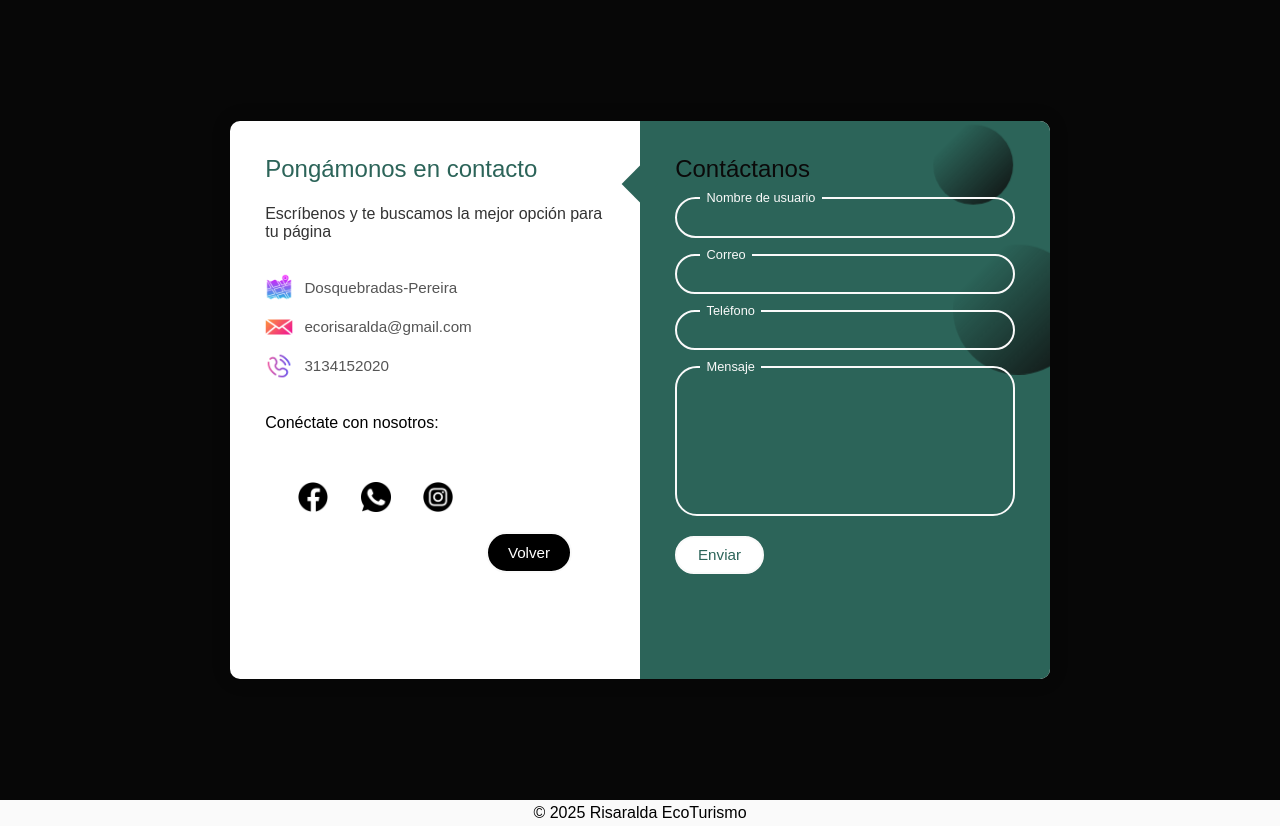
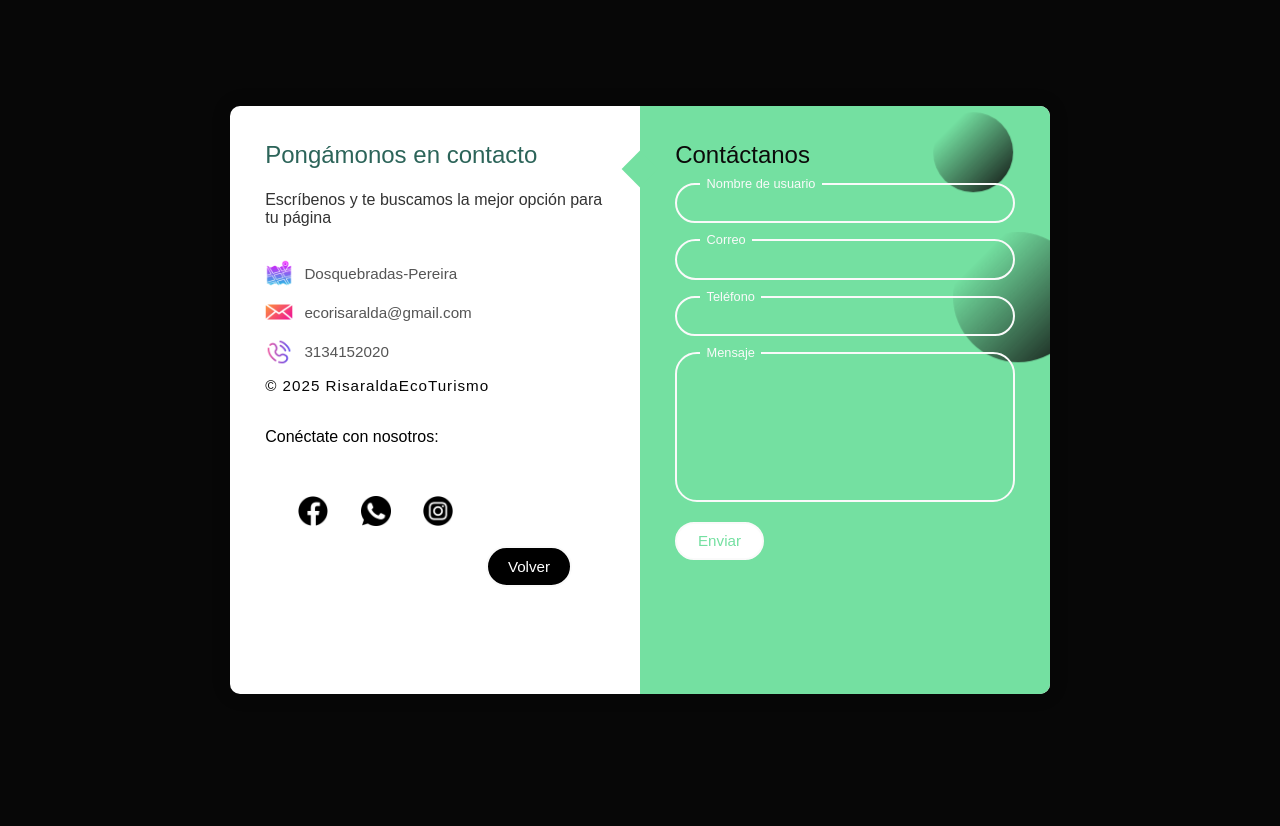
Before and after one commit to Juanjo200701/Proyecto_Formativo, a PHP site: page /contacto.html in a window 1280 px wide. After the commit the page ends 694 px from the top, so only its background shows below. Run offline with PHP 8.4, Linux system fonts and the light colour scheme.

Commit message:
cambio en contactos

```diff
--- a/contacto.html
+++ b/contacto.html
@@ -27,6 +27,9 @@
                     <div class="information">
                         <img src="imagenes/telefono.png" class="icon" alt="">
                         <p>3134152020</p>
+                    </div>
+                    <div class="information copyright">
+                        <p>&copy; 2025 RisaraldaEcoTurismo</p>
                     </div>
                 </div>
                 <div class="social-media">
@@ -84,7 +87,7 @@
             </div>
         </div>
     </div>
-    <footer>© 2025 Risaralda EcoTurismo</footer>
+    <!-- <footer>© 2025 Risaralda EcoTurismo</footer> -->
 
 </body>
 
--- a/css/contacto.css
+++ b/css/contacto.css
@@ -13,7 +13,7 @@ body,input,textarea{
     position: relative;
     width: 100%;
     min-height: 100vh ;
-    padding: 2rem;
+    /* padding: 2rem; */
     background-color: #070707;
     overflow: hidden;
     display: flex;
@@ -33,7 +33,7 @@ body,input,textarea{
 }
 
 .contact-form{
-    background-color: #2c6459;
+    background-color: #74e0a1;
     position: relative;
 
 }
@@ -63,7 +63,7 @@ body,input,textarea{
     position: absolute;
     width: 26px;
     height: 26px;
-    background-color:#2c6459;
+    background-color:#74e0a1;
     transform: rotate(45deg);
     top: 50px;
     left: -13px;
@@ -132,7 +132,7 @@ textarea.input{
     background-color: #fff;
     border: 2px solid #fafafa;
     font-size: 0.95rem;
-    color: #2c6459;
+    color: #74e0a1;
     line-height: 1;
     border-radius: 25px;
     outline: none;
@@ -170,7 +170,7 @@ textarea.input{
     opacity: 0;
     transition: 0.3s;
     height: 5px;
-    background-color: #2c6459;
+    background-color: #74e0a1;
     top: 50%;
     transform: translateY(-50%);
 }
@@ -272,22 +272,17 @@ textarea.input{
 #volver:hover a{
   color: black;
 }
-footer{
-  background-color: #fafafa;
-  color: rgb(0, 0, 0);
-  width: 100%;
-  /* justify-content: center; */
-  position: static;
-  padding: 4px;
-  bottom: 0;
-  text-align: center;
+.copyright{
+  color: #070707;
+  margin-top: 5px;
+  letter-spacing: 1px;
 }
 @keyframes subeybaja{
     0%{
         transform: translateY(0);
     }
     50%{
-        transform: translateY(-20px);
+        transform: translateY(-12px);
     }
     100%{
         transform: translateX(-10px);
--- a/js/pagcentral.js
+++ b/js/pagcentral.js
@@ -29,7 +29,7 @@ document.getElementById('login').addEventListener('click', () => {
 });
 
 document.getElementById('guest').addEventListener('click', () => {
-    alert('Continuando como invitado...');
+    // alert('Continuando como invitado...');
     // Ocultar el popup
     const popup = document.getElementById('popup');
     popup.classList.add('hidden');
```
Also changed, not shown: css/login.css (+4 -4 lines).
